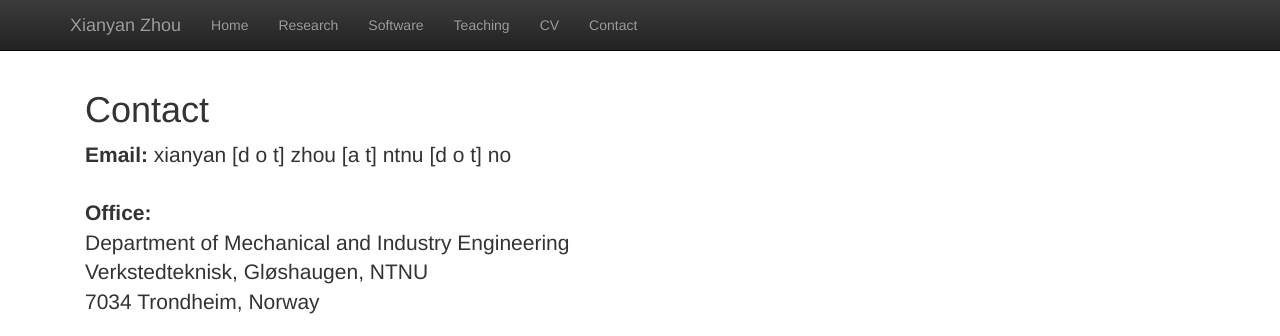
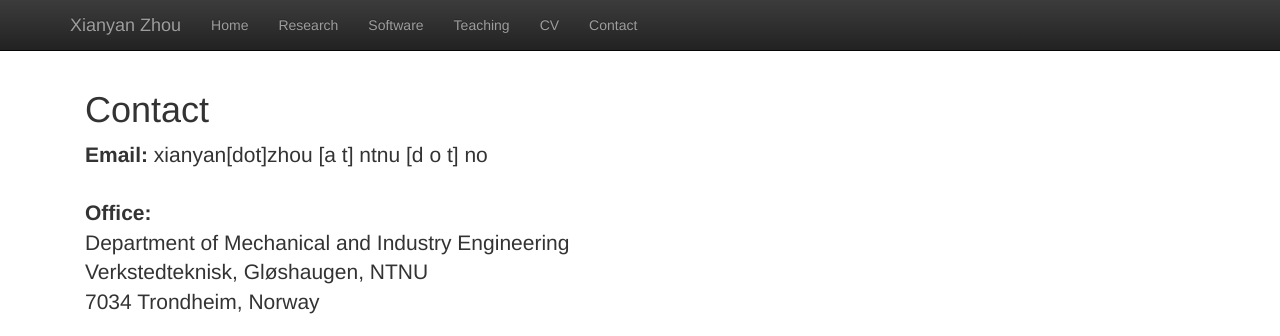
Before and after one commit to Xianyan-Z/Xianyan-Z.github.io, a Jekyll site: the page built from contact.html, in a window 1280 px wide. Shown: the top 336 px of the page. Built offline with Jekyll 4.4.1, drawn with Linux system fonts in a browser that asks for light colours; nearby versions of some CDN libraries; library files that are not in the unit come from our copies.

Commit message:
3rd draft

```diff
--- a/_layouts/default.html
+++ b/_layouts/default.html
@@ -40,7 +40,7 @@
           <ul class="nav navbar-nav">
             	 <li><a class="active" href="//paigejo.github.io">Home</a></li>
             	 <li><a class="active" href="research.html">Research</a></li>
-	         <li><a class="active" href="software.html">Software</a></li>
+	         <li><a class="active" href="publications.html">Software</a></li>
 	         <li><a class="active" href="teaching.html">Teaching</a></li>
 		 <li><a class="active" href="cv.html">CV</a></li>
 	         <li><a class="active" href="contact.html">Contact</a></li>
--- a/contact.html
+++ b/contact.html
@@ -6,7 +6,7 @@
 <h1 style="margin-top:0;">Contact</h1>
 
 <p class="lead">
-  <strong>Email:</strong> xianyan [d o t] zhou [a t] ntnu [d o t] no <br/>
+  <strong>Email:</strong> xianyan[dot]zhou [a t] ntnu [d o t] no <br/>
 
   <br/>
 
```
